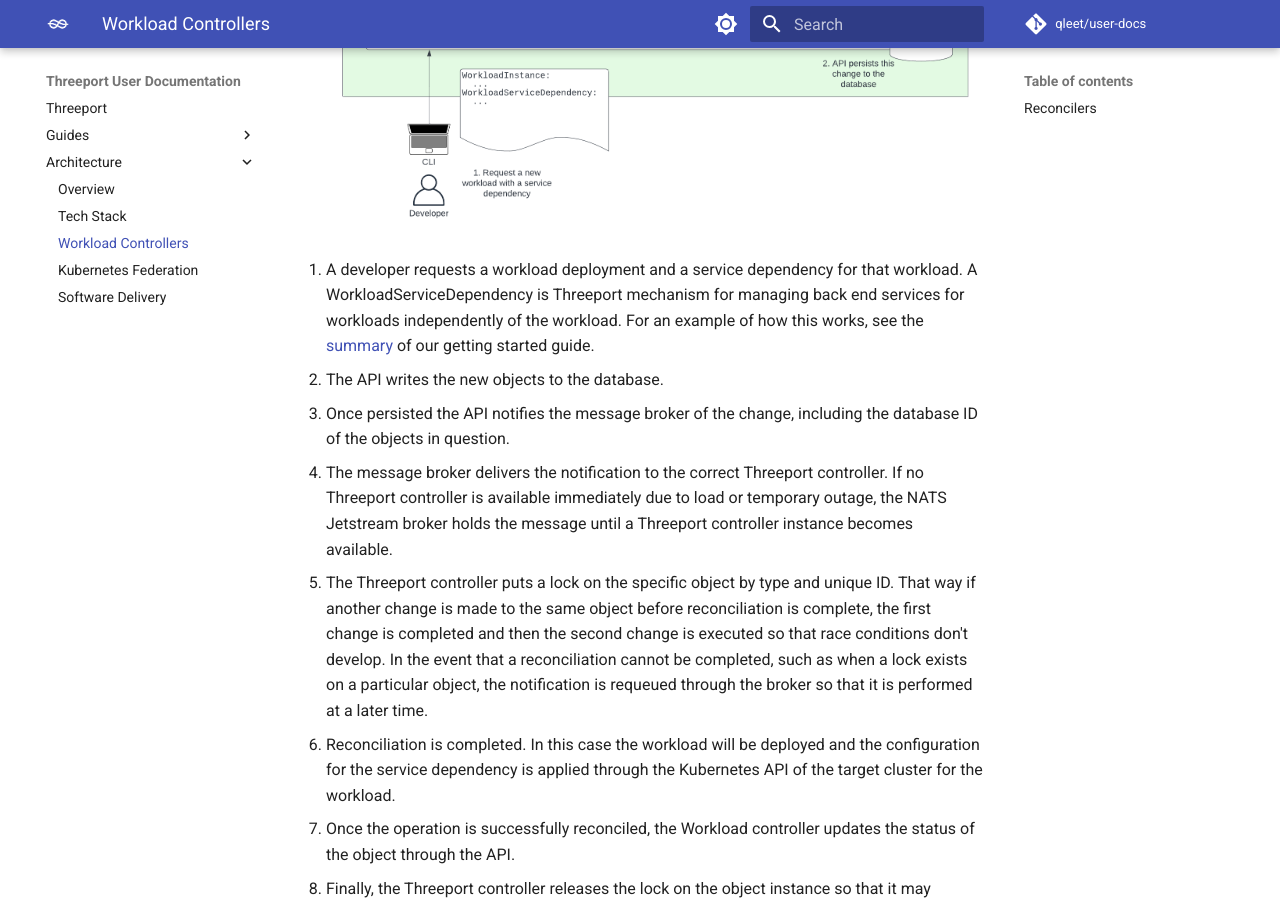
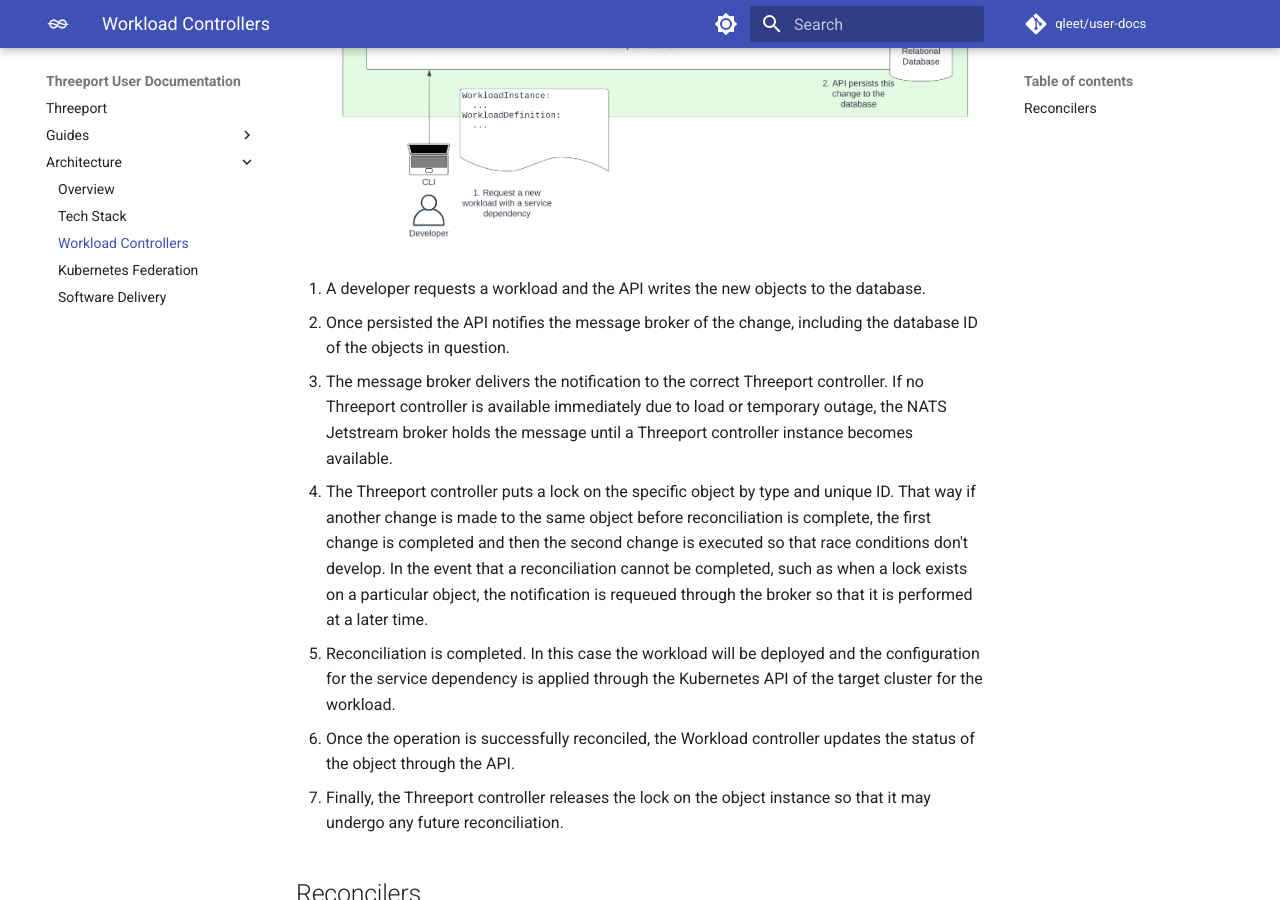
Before and after one commit to qleet/user-docs, an MkDocs documentation site: the page built from docs/architecture/workload-controllers.md, in a window 1280 px wide and 900 px high, scrolled down 618 px. Built offline with MkDocs 1.6.1 and Material for MkDocs 9.7.7, drawn with Linux system fonts in a browser that asks for light colours; comment, search, counter and statistics services are not loaded.

Commit message:
fix: remove WorkloadServiceDependency refs from architecture page

```diff
--- a/docs/architecture/workload-controllers.md
+++ b/docs/architecture/workload-controllers.md
@@ -9,31 +9,27 @@ the action and updates the status of the object in the API.
 
 ![Workload Controller](../img/WorkloadController.png)
 
-1. A developer requests a workload deployment and a service dependency for that
-   workload.  A WorkloadServiceDependency is Threeport mechanism for managing
-   back end services for workloads independently of the workload.  For an
-   example of how this works, see the [summary](guides/getting-started/#summary)
-   of our getting started guide.
-2. The API writes the new objects to the database.
-3. Once persisted the API notifies the message broker of the change, including
+1. A developer requests a workload and the API writes the new objects to the
+   database.
+2. Once persisted the API notifies the message broker of the change, including
    the database ID of the objects in question.
-4. The message broker delivers the notification to the correct Threeport
+3. The message broker delivers the notification to the correct Threeport
    controller.  If no Threeport controller is available immediately due to load
    or temporary outage, the NATS Jetstream broker holds the message until a
    Threeport controller instance becomes available.
-5. The Threeport controller puts a lock on the specific object by type and
+4. The Threeport controller puts a lock on the specific object by type and
    unique ID.  That way if another change is made to the same object before
    reconciliation is complete, the first change is completed and then the second
    change is executed so that race conditions don't develop.  In the event that
    a reconciliation cannot be completed, such as when a lock exists on a
    particular object, the notification is requeued through the broker so that it
    is performed at a later time.
-6. Reconciliation is completed.  In this case the workload will be deployed and
+5. Reconciliation is completed.  In this case the workload will be deployed and
    the configuration for the service dependency is applied through the
    Kubernetes API of the target cluster for the workload.
-7. Once the operation is successfully reconciled, the Workload controller
+6. Once the operation is successfully reconciled, the Workload controller
    updates the status of the object through the API.
-8. Finally, the Threeport controller releases the lock on the object instance so
+7. Finally, the Threeport controller releases the lock on the object instance so
    that it may undergo any future reconciliation.
 
 ## Reconcilers
```
Also changed, not shown: docs/img/ThreeportReconcilers.png, docs/img/WorkloadController.png.
